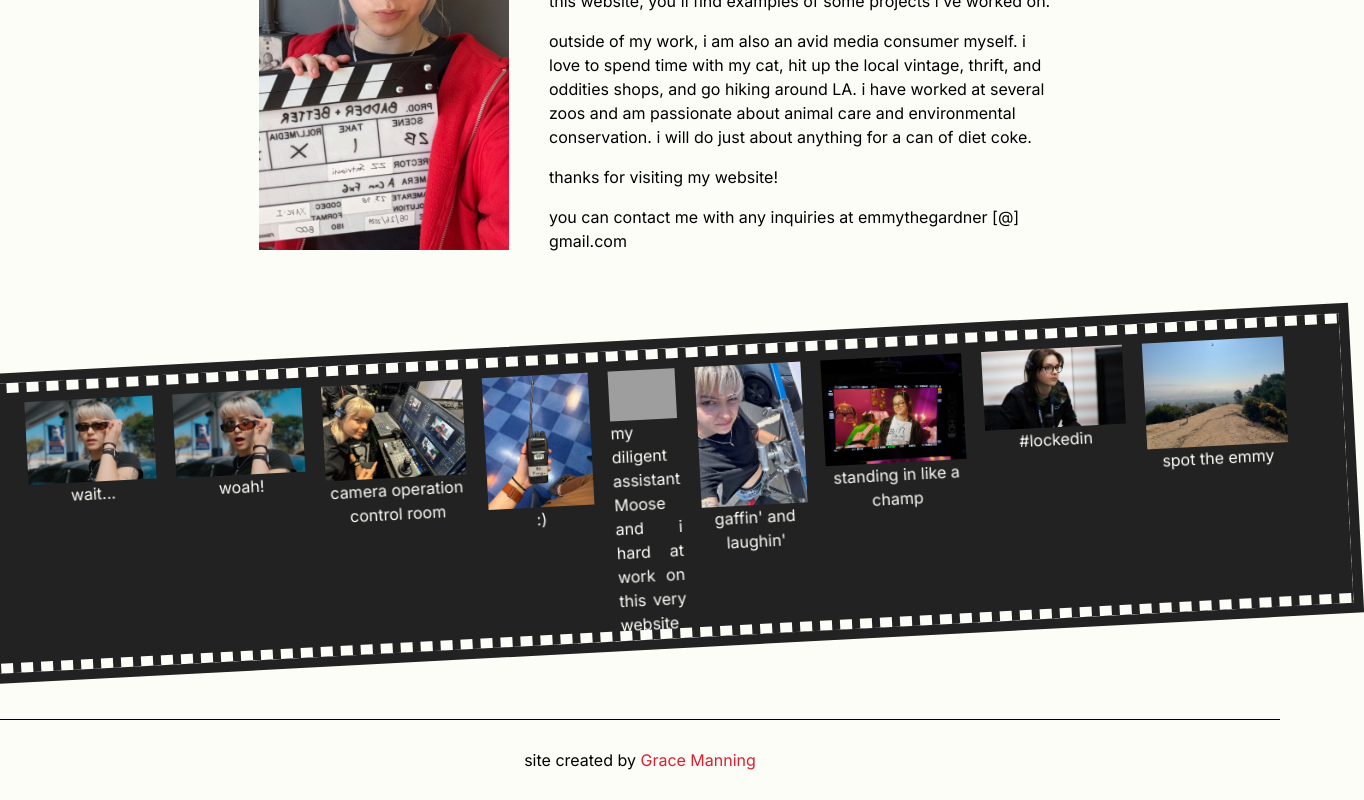
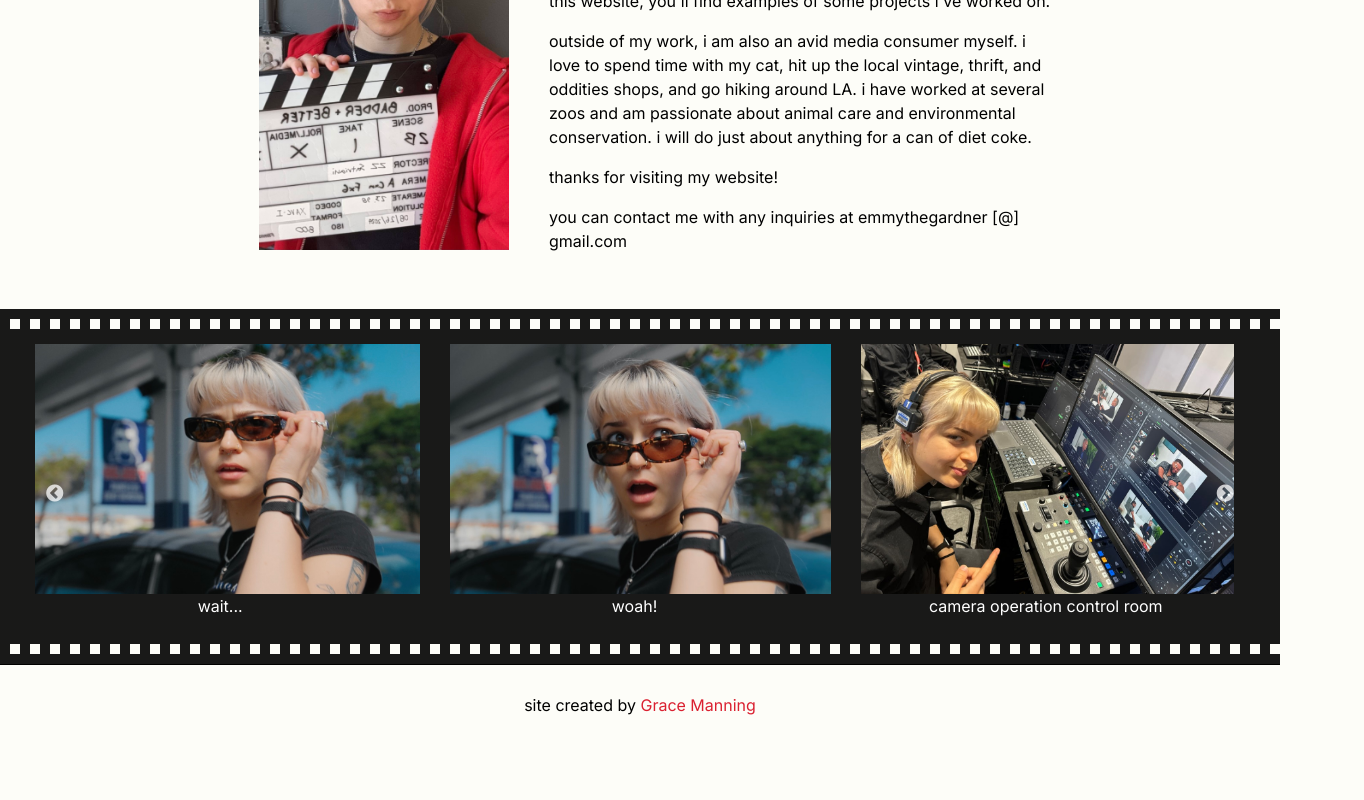
Before and after one commit to gracebmanning/emmy-portfolio, a Next.js app: page / in a window 1280 px wide. Shown: the part 284-1084 px from the top of the page, 1364 px wide, since content can reach past the window. After the commit the page ends 1029 px from the top, so only its background shows below. Built offline with nearby package versions, Linux system fonts and the light colour scheme; grey boxes are pictures that could not be loaded.

Commit message:
react-slick image slider, film strip tweaks

```diff
--- a/app/components/filmStrip.css
+++ b/app/components/filmStrip.css
@@ -1,10 +1,64 @@
-.filmStripRow{
-    display: block;
-}
-
 .filmStripColumn{
     display: none;
 }
+
+.slick-list{
+    margin-left: 10px;
+    margin-right: 10px;
+    height: 300px;
+    width: 100%;
+    display: inline-block;
+    vertical-align: middle;
+}
+
+.film-strip-slide {
+    height: 250px; /* Adjust as needed */
+    width: 100%;
+    margin-right: 30px; /* Spacing between slides */
+    position: relative; /* For image positioning */
+    text-align: center;
+}
+
+.film-strip-image {
+    width: 100%; /* Make the image fill the slide width */
+    height: 100%; /* Make the image fill the slide height */
+    object-fit: contain;
+}
+
+.film-strip-caption{
+    max-width: 400px;
+    width: 100%;
+    color: white;
+}
+
+.slick-prev {
+    left: 2% !important;
+    z-index: 1;
+}
+.slick-next {
+    right: 2% !important;
+    z-index: 1;
+}
+
+.filmStripNew{
+    --background: rgba(0, 0, 0, .9);
+    --size: 10px;
+    background-image:
+      linear-gradient(to right, var(--background) var(--size), transparent var(--size)),
+      linear-gradient(to bottom, var(--background) var(--size), transparent var(--size)),
+      linear-gradient(to right, var(--background) var(--size), transparent var(--size)),
+      linear-gradient(to bottom, var(--background) var(--size), transparent var(--size)),
+      linear-gradient(to bottom, transparent var(--size), var(--background) var(--size));
+    background-size: calc(var(--size) * 2) var(--size), calc(var(--size) * 2) var(--size), calc(var(--size) * 2) var(--size), calc(var(--size) * 2) var(--size), 100% calc(100% - var(--size) * 3);
+    background-repeat: repeat-x;
+    background-position: 0 var(--size), top left, 0 calc(100% - var(--size)), bottom left, 0 var(--size);
+    padding-top: calc(var(--size) * 3.5);
+    padding-bottom: calc(var(--size) * 2);
+    padding-right: calc(var(--size) * 2);
+    padding-left: calc(var(--size) * 2);
+    box-sizing: border-box;
+  }
+
 
 /* Code from CSS Shapes: https://css-shape.com/film-strip/ */
 .filmStrip {
--- a/app/components/filmStrip.tsx
+++ b/app/components/filmStrip.tsx
@@ -1,3 +1,4 @@
+"use client"
 import './filmStrip.css';
 import emmyAndMoose from '../../public/images/filmStrip/emmy-and-moose.png';
 import bigJoesFrame1 from '../../public/images/filmStrip/bigjoes-frame1.jpg';
@@ -9,80 +10,93 @@ import PAEmmy from '../../public/images/filmStrip/PA-Emmy.jpg';
 import lockedIn from '../../public/images/filmStrip/locked-in.jpg';
 import hiking from '../../public/images/filmStrip/hiking.jpg';
 
+import Slider from "react-slick";
+import "slick-carousel/slick/slick.css";
+import "slick-carousel/slick/slick-theme.css";
+
 const filmStripImages = [
     {
         image: bigJoesFrame1,
         alt: `Emmy puts her hand up to her, pausing in anticipation.`,
         caption: `wait...`,
-        align: 'captionCenter'
+        align: 'center'
     },
     {
         image: bigJoesFrame2,
         alt: `Emmy pulls down her sunglasses, looking shocked.`,
         caption: `woah!`,
-        align: 'captionCenter'
+        align: 'center'
     },
     {
         image: camOperator,
         alt: `Emmy sits at a camera operating station (table with knobs and buttons, computer monitors with camera displays).`,
         caption: `camera operation control room`,
-        align: 'captionCenter'
+        align: 'center'
     },
     {
         image: PAEmmy,
         alt: `walkie talkie with masking tape that reads "PA Emmy :)"`,
         caption: `:)`,
-        align: 'captionCenter'
+        align: 'center'
     },
     {
         image: emmyAndMoose,
         alt: `Emmy sitting with Moose, her orange cat, in her lap while working at her laptop.`,
         caption: `my diligent assistant Moose and i hard at work on this very website`,
-        align: 'captionJustify'
+        align: 'justify'
     },
 
     {
         image: gaffer,
         alt: `Emmy working on a lighting setup on set.`,
         caption: `gaffin' and laughin'`,
-        align: 'captionCenter'
+        align: 'center'
     },
     {
         image: standingIn,
         alt: `looking at Emmy through a camera monitor`,
         caption: `standing in like a champ`,
-        align: 'captionCenter'
+        align: 'center'
     },
 
     {
         image: lockedIn,
         alt: `Emmy looks at a computer monitor while operating multiple cameras`,
         caption: `#lockedin`,
-        align: 'captionCenter'
+        align: 'center'
     },
     {
         image: hiking,
         alt: `Emmy stands far away from the camera in front of a panoramic view of Los Angeles from the top of a mountain`,
         caption: `spot the emmy`,
-        align: 'captionCenter'
+        align: 'center'
     },
 ]
 
 export function FilmStripRow(){
-    return(
-        <div className='filmStripRow filmStrip'>
-            <div className='scroll'>
-                {filmStripImages.map((item, index) => {
-                    return(
-                    <div className='filmStripItem' key={index}>
-                        <img src={item.image.src} alt={item.alt} />
-                        <p className={`filmStripCaption ${item.align}`}>{item.caption}</p>
-                    </div>
-                    )
-                })}
-            </div>
-        </div>
-    )
+  const settings = {
+    focusOnSelect: true,
+    infinite: true,
+    slidesToShow: 4,
+    slidesToScroll: 1,
+    swipeToSlide: true,
+    variableWidth: true,
+    slide: 'figure',
+    arrows: true,
+  };
+
+  return (
+    <div className="filmStripNew filmStripRow">
+      <Slider {...settings}>
+      {filmStripImages.map((image, index) => (
+        <figure key={index} className="film-strip-slide">
+          <img src={image.image.src} alt={image.alt} className="film-strip-image" />
+          <figcaption className="film-strip-caption">{image.caption}</figcaption>
+        </figure>
+      ))}
+    </Slider>
+    </div>
+  );
 }
 
 export function FilmStripColumn(){
--- a/app/page.tsx
+++ b/app/page.tsx
@@ -4,8 +4,8 @@ import { FilmStripRow, FilmStripColumn } from "./components/filmStrip";
 
 function Home() {
   return(
-    <div className='w-full flex flex-col justify-center items-center md:m-5 m-0'>
-        <div className='w-screen flex md:flex-row flex-col justify-center items-center m-0'>
+    <div className='w-full m-0'>
+        <div className='w-screen flex md:flex-row flex-col justify-center items-center md:m-5 m-0'>
             <img className='bg-gray-500 md:w-[250px] w-[150px] m-5' src="/images/headshot.jpg" alt='Emmy holding a slate at a production' />
             <div className='md:m-5 m-0 md:w-[40%] w-[80%] md:text-left text-justify leading-[1.5]'>
                 <p>
--- a/package.json
+++ b/package.json
@@ -17,7 +17,9 @@
     "react": "^19.0.0",
     "react-dom": "^19.0.0",
     "react-icons": "^5.5.0",
+    "react-slick": "^0.30.3",
     "sanity": "^3.81.0",
+    "slick-carousel": "^1.8.1",
     "styled-components": "^6.1.16"
   },
   "devDependencies": {
@@ -25,6 +27,7 @@
     "@types/node": "^20",
     "@types/react": "^19",
     "@types/react-dom": "^19",
+    "@types/react-slick": "^0.23.13",
     "tailwindcss": "^4",
     "typescript": "^5"
   }
```
Also changed, not shown: 1 other file (tests, documents, lock files or other folders).
